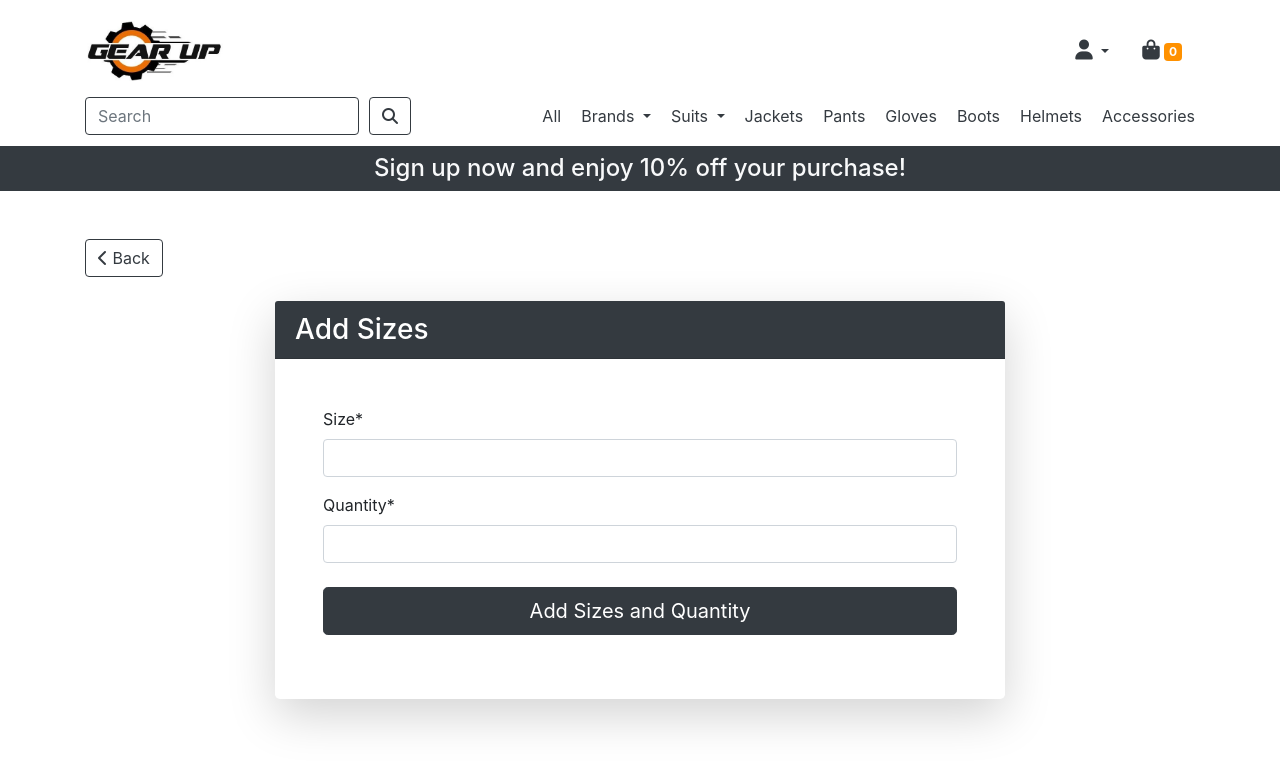
After one commit to EAmbrozas/gear-up, a Django app: page /products/products/add_sizes/1/ in a window 1280 px wide. The commit adds this page. Shown: the top 767 px of the page. Run offline with Django 3.2, Linux system fonts and the light colour scheme; a user stored in the database is signed in; tables that the repository leaves empty hold one stand-in row (values such as "Sample post"); some libraries are stand-ins or nearby versions.

Commit message:
Added add size template with the ablity to add sizes with quantity to products

```diff
--- a/products/forms.py
+++ b/products/forms.py
@@ -5,3 +5,8 @@ class ProductForm(forms.ModelForm):
     class Meta:
         model = Product
         fields = ['brand', 'category', 'name', 'description', 'price', 'rating', 'image']
+
+
+class ProductSizeForm(forms.Form):
+    size = forms.CharField(max_length=50, label='Size')
+    quantity = forms.IntegerField(label='Quantity')
--- /dev/null
+++ b/products/templates/products/add_sizes.html
@@ -0,0 +1,33 @@
+{% extends "base.html" %}
+{% load static %}
+{% load crispy_forms_tags %}
+
+{% block content %}
+<div class="container mt-5">
+    <!-- Back Button -->
+    <div class="mb-4">
+        <a href="{% url 'product_detail' product.pk %}" class="btn btn-outline-dark">
+            <i class="fa-solid fa-chevron-left"></i> Back
+        </a>
+    </div>
+
+    <div class="row justify-content-center">
+        <div class="col-md-8">
+            <div class="card shadow-lg border-0 rounded-lg">
+                <div class="card-header bg-dark text-white">
+                    <h3 class="card-title mb-0">Add Sizes</h3>
+                </div>
+                <div class="card-body p-5">
+                    <form method="post" enctype="multipart/form-data" class="form">
+                        {% csrf_token %}
+                        {{ form|crispy }}
+                        <div class="form-group text-center mt-4">
+                            <button type="submit" class="btn btn-dark btn-lg w-100">Add Sizes and Quantity</button>
+                        </div>
+                    </form>
+                </div>
+            </div>
+        </div>
+    </div>
+</div>
+{% endblock %}
--- a/products/templates/products/product_list.html
+++ b/products/templates/products/product_list.html
@@ -9,7 +9,7 @@
     {% if user.is_superuser %}
         <div class="mb-4">
             <!-- Link to Create Product Page -->
-            <a href="{% url 'product_create' %}" class="btn btn-dark">Create Product</a>
+            <a href="{% url 'product_create' %}" class="btn btn-outline-dark">Create Product</a>
         </div>
     {% endif %}
 
--- a/products/urls.py
+++ b/products/urls.py
@@ -7,4 +7,5 @@ urlpatterns = [
     path('product/create/', views.product_create, name='product_create'),
     path('product/<int:pk>/update/', views.product_update, name='product_update'),
     path('product/<int:pk>/delete/', views.product_delete, name='product_delete'),
+    path('products/add_sizes/<int:pk>/', views.add_sizes_to_product, name='add_sizes_to_product'),
 ]
--- a/products/views.py
+++ b/products/views.py
@@ -1,6 +1,6 @@
 from django.shortcuts import render, get_object_or_404, redirect
-from .models import Product, Brand, Category
-from .forms import ProductForm
+from .models import Product, Brand, Category, ProductSize
+from .forms import ProductForm, ProductSizeForm
 from django.contrib.auth.decorators import login_required
 from django.contrib import messages
 from django.db.models import Q
@@ -74,3 +74,31 @@ def product_delete(request, pk):
     else:
         messages.warning(request, 'Are you sure you want to delete this product?')
     return render(request, 'products/product_delete.html', {'product': product})
+
+@login_required
+def add_sizes_to_product(request, pk):
+    """ Add size to product """
+    product = Product.objects.get(pk=pk)
+
+    if request.method == 'POST':
+        form = ProductSizeForm(request.POST)
+        if form.is_valid():
+            size = form.cleaned_data['size']
+            quantity = form.cleaned_data['quantity']
+
+            existing_size = ProductSize.objects.filter(product=product, size=size).first()
+
+            if existing_size:
+                existing_size.quantity += quantity
+                existing_size.save()
+                messages.success(request, f'Quantity for size {size} updated successfully.')
+            else:
+                product_size = ProductSize(product=product, size=size, quantity=quantity)
+                product_size.save()
+                messages.success(request, f'Size {size} added successfully.')
+
+            return redirect('product_detail', pk=product.pk)
+    else:
+        form = ProductSizeForm()
+
+    return render(request, 'products/add_sizes.html', {'form': form, 'product': product})
--- a/templates/includes/navbar.html
+++ b/templates/includes/navbar.html
@@ -53,6 +53,7 @@
                 <!-- Nav Links -->
                 <div>
                     <ul class="navbar-nav mr-auto">
+                        <li class="nav-item"><a class="nav-link text-dark" href="{% url 'product_list' %}">All</a></li>
                         <!-- Dropdown for Brands -->
                         <li class="nav-item dropdown">
                             <a class="nav-link dropdown-toggle text-dark" href="#" id="navbarDropdownMenuLink" role="button" data-toggle="dropdown" aria-haspopup="true" aria-expanded="false">
```
Also changed, not shown: products/templates/products/product_detail.html (+7 -4 lines).
